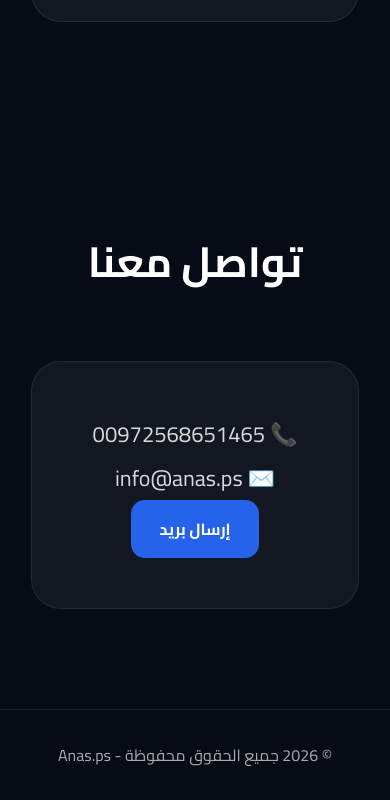
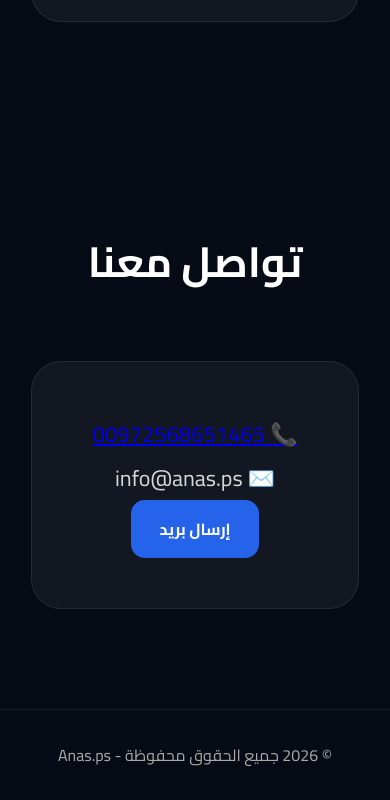
Before and after one commit to allmasri/allmasri.github.io, a plain HTML site: page index.html in a window 390 px wide. Shown: the part 2734-3534 px from the top of the page. Drawn offline with Linux system fonts and the light colour scheme.

Commit message:
Make phone number clickable in contact section

```diff
--- a/index.html
+++ b/index.html
@@ -78,7 +78,7 @@
   <h2>تواصل معنا</h2>
 
   <div class="contact-box">
-    <p>📞 00972568651465</p>
+    <p><a href="tel:00972568651465">📞 00972568651465</a></p>
     <p>✉️ info@anas.ps</p>
     <a href="mailto:info@anas.ps" class="btn primary">إرسال بريد</a>
   </div>
```
